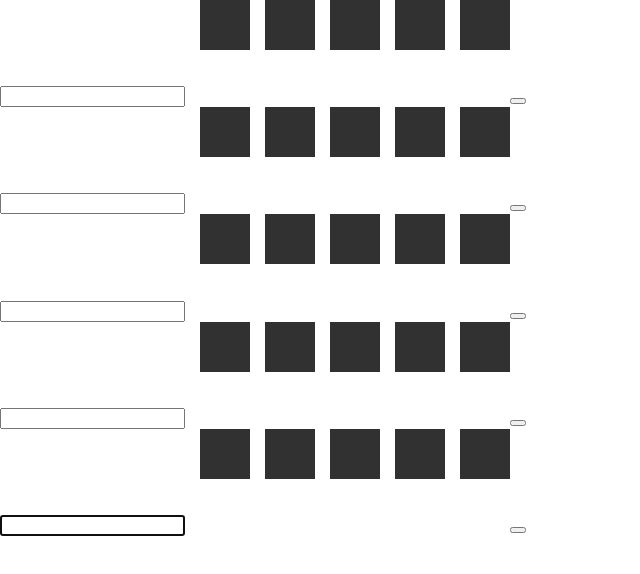
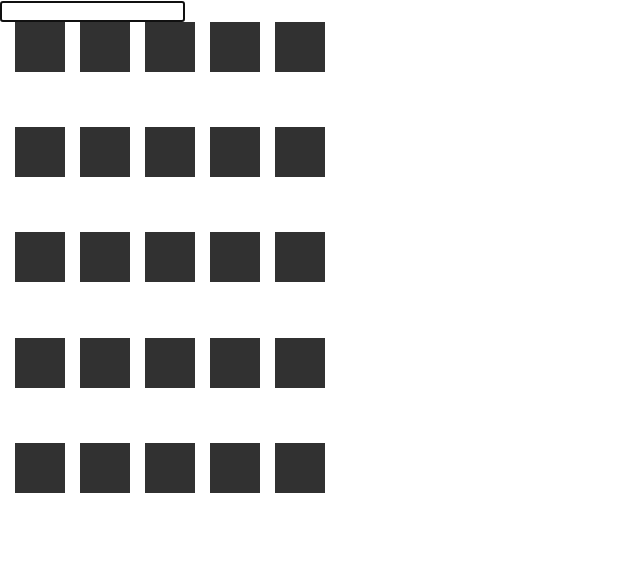
Before and after one commit to e-ed/wordle-clone, a React (Create React App) app: page / in a window 1280 px wide. Shown: the top 574 px of the page, without its empty margins (0-640 px from the left). Built offline with nearby package versions, Linux system fonts and the light colour scheme.

Commit message:
more refactoring. changed game state

```diff
--- a/src/App.tsx
+++ b/src/App.tsx
@@ -1,6 +1,6 @@
 import React, { useEffect, useRef, useState } from 'react';
 import './App.css';
-import {Word} from './Word';
+import Word from './Word';
 
 
 
@@ -8,23 +8,40 @@ import {Word} from './Word';
 
 function App() {
   let newLetters: string = ""
-  let test = "";
-  const [letter, setLetter] = useState<string>("");
+
+  const [guess, setGuess] = useState({
+    currentGuess: "",
+    previousGuesses: ([] as string[])
+  });
 
 
-  const handleSubmit = (e: React.FormEvent<HTMLFormElement>) => {
-    e.preventDefault();
 
-  }
+
+
 
 
   const handleInput = (e: React.KeyboardEvent<HTMLInputElement>) => {
-    const newLetter = e.key;
-    setLetter((letter) => letter + newLetter);
-    console.log("letter =" + letter)
-    //console.log(newLetter)
-    //console.log("state = " + newLetters)
+    let newLetter = e.key.toUpperCase();
 
+    if(e.key == 'Enter') {
+      if (guess.currentGuess.length < 5) return;
+      const oldGuesses: string[] = guess.previousGuesses;
+      oldGuesses.push(guess.currentGuess);
+      setGuess({currentGuess: "", previousGuesses: oldGuesses})
+      console.log(guess)
+    }
+
+    if (e.key == 'Backspace') {
+      newLetter = guess.currentGuess.slice(0, -1);
+      setGuess({...guess, currentGuess: newLetter});
+      return;
+    }
+
+    if (guess.currentGuess.length == 5) return;
+
+    setGuess({...guess, currentGuess: guess.currentGuess + newLetter})
+
+    console.log("letter =" + guess.currentGuess)
 
   }
 
@@ -32,11 +49,28 @@ function App() {
 
   return (
     <>
-    <Word handleChange={handleInput} inputState={letter} answer='beast' enabled={true} />
-    <Word handleChange={handleInput} inputState={letter} answer='beast' enabled={false}/>
-    <Word handleChange={handleInput} inputState={letter} answer='beast' enabled={false}/>
-    <Word handleChange={handleInput} inputState={letter} answer='beast' enabled={false}/>
-    <Word handleChange={handleInput} inputState={letter} answer='beast' enabled={false}/>
+     <input onKeyDown={(e) => handleInput(e)} autoFocus maxLength={5} type='text'/>
+
+    <Word inputState={guess.currentGuess} answer='beast' enabled={true} />
+
+
+
+    <Word inputState={guess.currentGuess} answer='beast' enabled={false} />
+
+
+
+    <Word inputState={guess.currentGuess} answer='beast' enabled={false} />
+
+
+
+    <Word  inputState={guess.currentGuess} answer='beast' enabled={false} />
+
+
+
+    <Word inputState={guess.currentGuess} answer='beast' enabled={false} />
+
+
+
 
     </>
 
--- a/src/Word.tsx
+++ b/src/Word.tsx
@@ -1,21 +1,33 @@
-import React, { useEffect, useRef, useState } from 'react';
+import React, { forwardRef, useRef } from 'react';
 
-export function Word({answer, enabled, inputState, handleChange} : {answer: string, enabled?: boolean, inputState: string, handleChange: (e: React.KeyboardEvent<HTMLInputElement>) => void}) {
+export function Word({ answer, enabled, inputState }: { answer: string; enabled?: boolean, inputState: string})  {
+
+
 
   return (
     <div className='flex-container'>
 
-      <input onKeyDown={(e) => handleChange(e)}  autoFocus maxLength={5} type='text'></input>
+      <div className='letter' >
+        {enabled ? inputState[0] : null}
+      </div>
 
-      <div className='letter' >{inputState[0]} </div>
-      <div className='letter' >{inputState[1]} </div>
-      <div className='letter' >{inputState[2]} </div>
-      <div className='letter' >{inputState[3]} </div>
-      <div className='letter' >{inputState[4]} </div>
+      <div className='letter' >
+        {enabled ? inputState[1] : null}
+      </div>
 
-      <button type='submit'></button>
+      <div className='letter' >
+        {enabled ? inputState[2] : null}
+      </div>
 
+      <div className='letter' >
+        {enabled ? inputState[3] : null}
+      </div>
 
+      <div className='letter'>
+        {enabled ? inputState[4] : null}
+      </div>
     </div>
   );
-}
+};
+
+export default Word;
```
